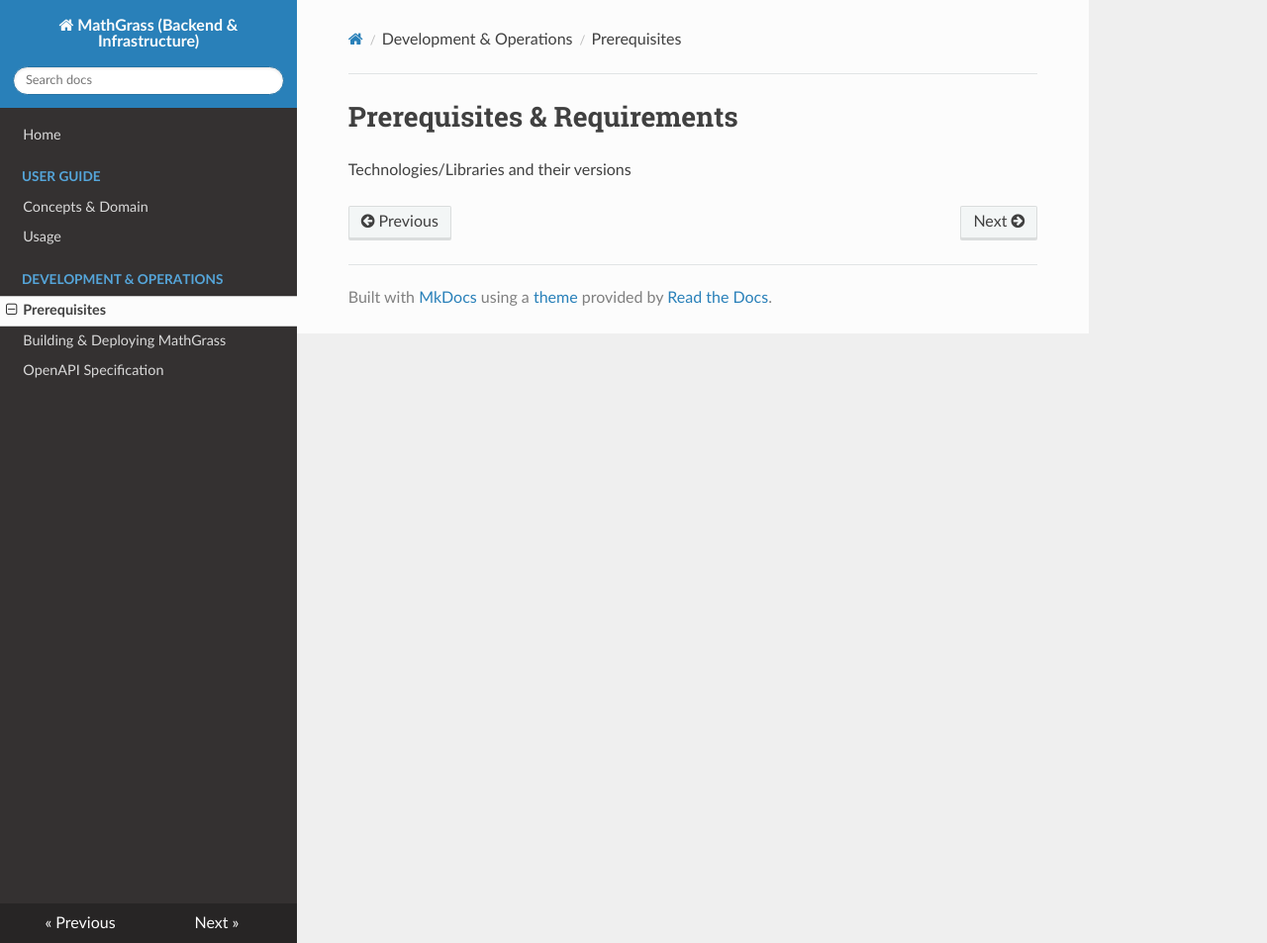
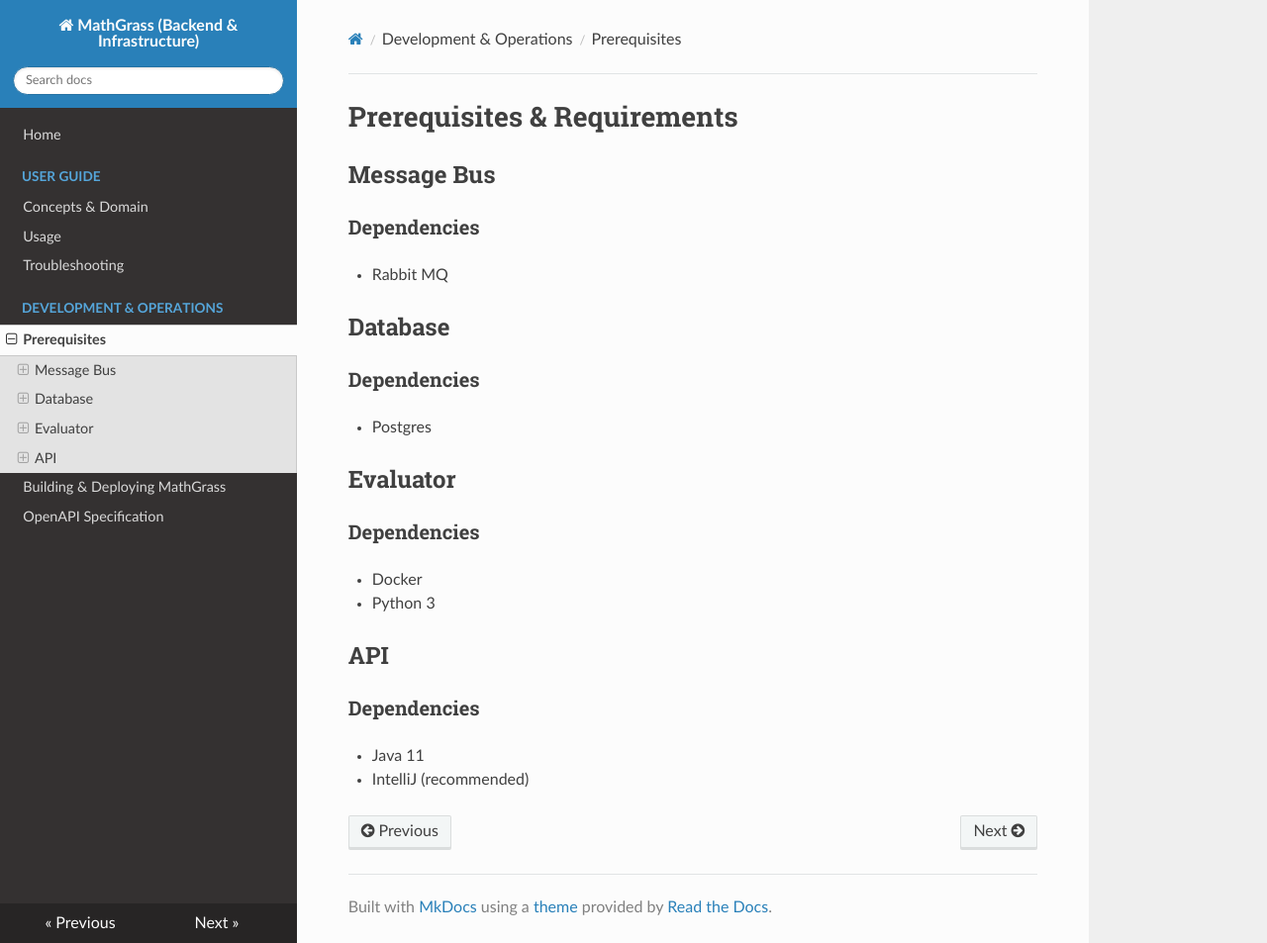
Before and after one commit to MathGrass/mathgrass-api, an MkDocs documentation site: the page built from docs/devops/prerequisites.md, in a window 1280 px wide and 953 px high. Shown: the whole window at 99% size. Built offline with MkDocs 1.6.1, drawn with Linux system fonts in a browser that asks for light colours; nearby versions of some CDN libraries.

Commit message:
feat: docs

```diff
--- a/docs/devops/prerequisites.md
+++ b/docs/devops/prerequisites.md
@@ -1,2 +1,19 @@
 # Prerequisites & Requirements
-Technologies/Libraries and their versions
+
+## Message Bus
+### Dependencies
+- Rabbit MQ
+
+## Database
+### Dependencies
+- Postgres
+## Evaluator
+### Dependencies
+- Docker
+- Python 3
+
+
+## API
+### Dependencies
+- Java 11
+- IntelliJ (recommended)
--- a/mkdocs.yml
+++ b/mkdocs.yml
@@ -4,6 +4,7 @@
     - User Guide:
       - 'Concepts & Domain': 'usage/concepts.md'
       - 'Usage': 'usage/usage.md'
+      - 'Troubleshooting': 'usage/troubleshooting.md'
     - Development & Operations:
       - 'Prerequisites': ./devops/prerequisites.md
       - 'Building & Deploying MathGrass': ./devops/build.md
```
Also changed, not shown: docs/devops/build.md (+16 -1 lines), docs/devops/openapi.md (+8 -0 lines), docs/usage/concepts.md (+24 -0 lines), docs/usage/troubleshooting.md (added, +6 -0 lines), docs/usage/usage.md (+16 -0 lines), readme.md (+5 -75 lines), docs/images/architecture.png (renamed from docs/architecture.png), docs/images/er-diagram.png (renamed from docs/er-diagram.png), docs/images/intellij-debug-setup.png (renamed from docs/intellij-debug-setup.png), 1 other file.
